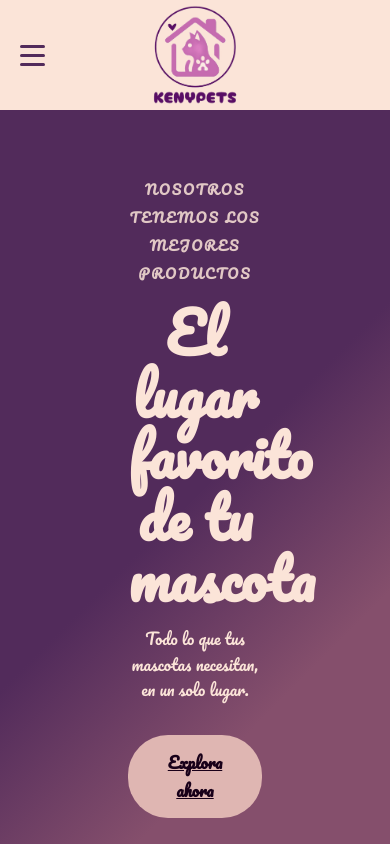
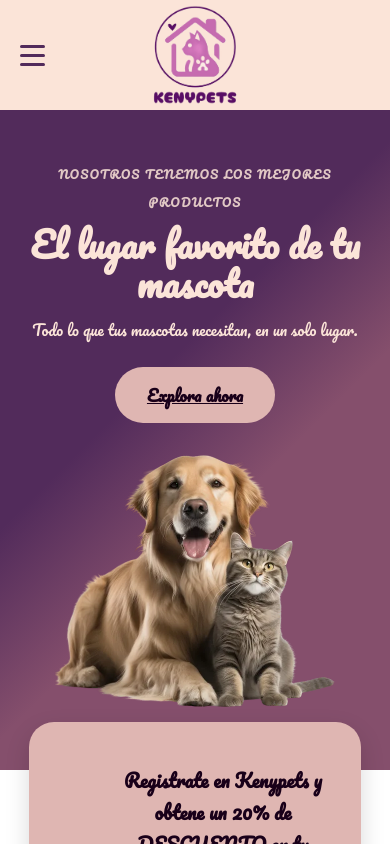
Before and after one commit to dave364/Kenypets, a React (Vite) app: page / in a window 390 px wide. Shown: the top 844 px of the page. Built offline with nearby package versions, Linux system fonts and the light colour scheme; no server answers.

Commit message:
Compactar el hero en mobil

```diff
--- a/src/components/Hero/Hero.scss
+++ b/src/components/Hero/Hero.scss
@@ -117,13 +117,33 @@
     flex-direction: column;
     text-align: center;
     clip-path: none;
-    padding-bottom: 4rem;
-
+    /* El padding lateral de 8rem del escritorio dejaba menos de 150px
+       utiles en un telefono: el titulo se partia en cinco renglones.
+       Y el min-height de pantalla completa estiraba todo de gusto. */
+    padding: 3rem 1.5rem 3.5rem;
+    min-height: auto;
   }
 
   .hero__text {
     width: 100%;
-}
+  }
+
+  .hero__text small {
+    font-size: 0.7rem;
+    letter-spacing: 1.5px;
+  }
+
+  /* Crece con la pantalla pero sin pasarse: en 390px queda cerca de
+     35px, que entra en dos renglones en vez de cinco. */
+  .hero__text h1 {
+    font-size: clamp(2rem, 9vw, 3rem);
+    margin: 0.7rem 0 0.6rem;
+  }
+
+  .hero__text p {
+    font-size: 0.95rem;
+    margin-bottom: 1.6rem;
+  }
 
   .hero__img img {
     width: 280px;
```
